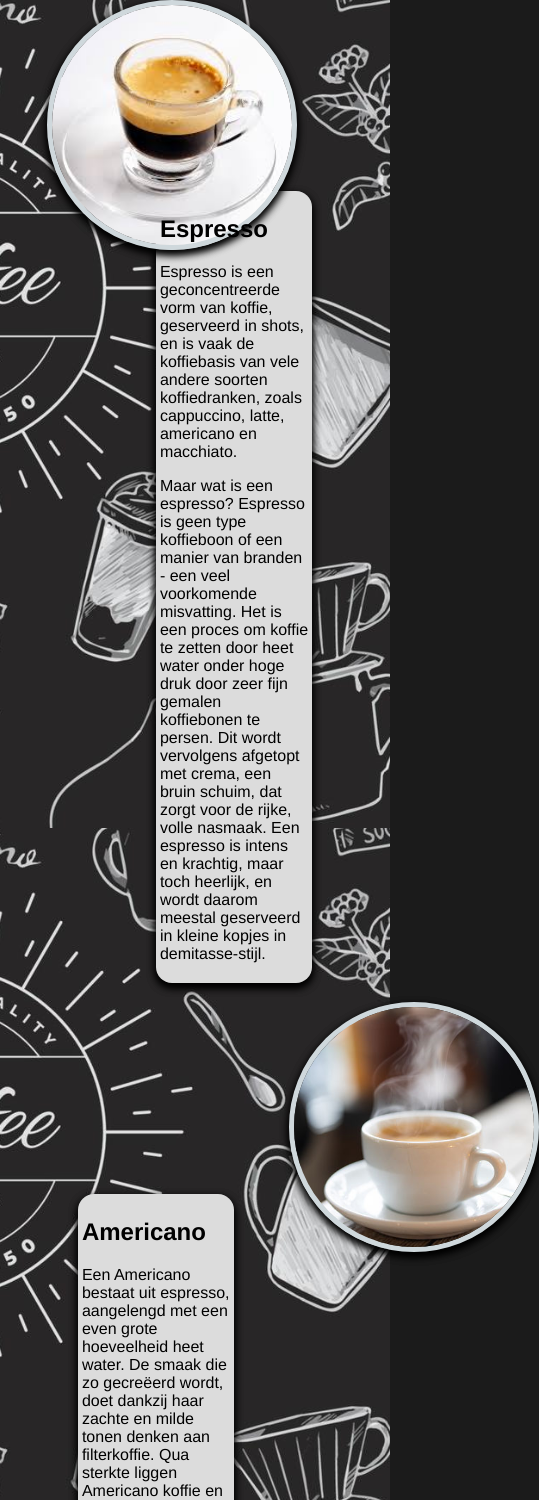
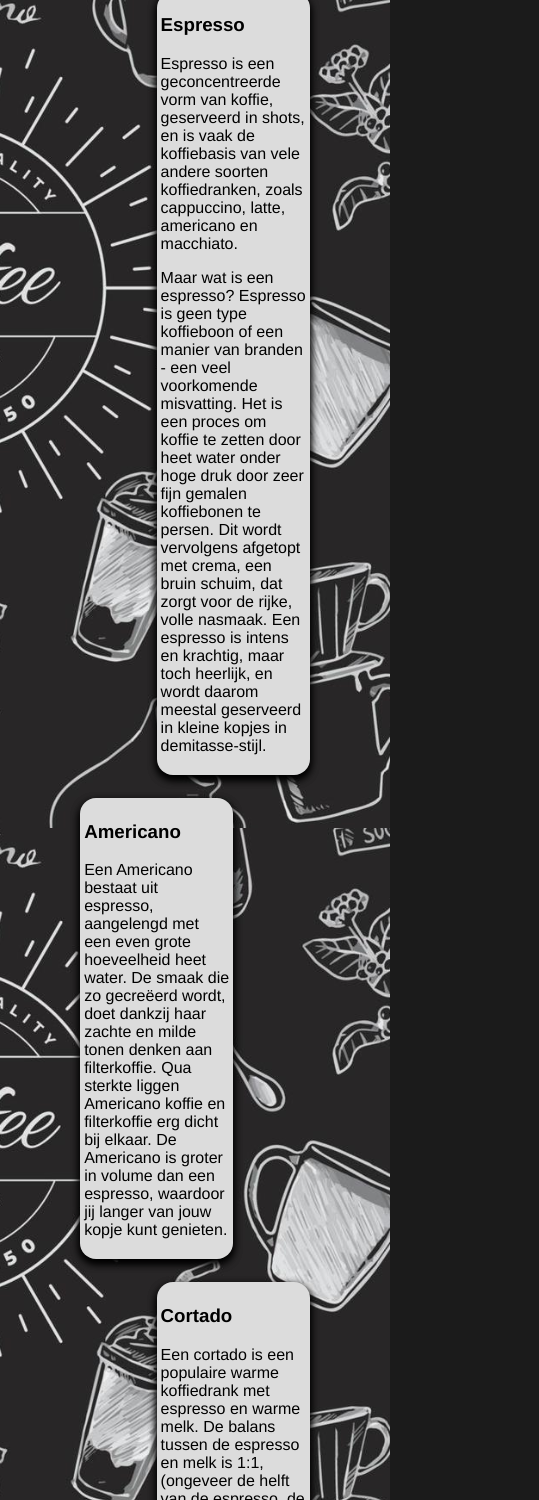
Before and after one commit to sanderboompje/Internetstandaarden, a plain HTML site: page soorten_koffie.html in a window 390 px wide. Shown: the part 500-2000 px from the top of the page, 539 px wide, since content can reach past the window. Drawn offline with Linux system fonts and the light colour scheme.

Commit message:
img gefixxx

```diff
--- a/soorten_koffie.html
+++ b/soorten_koffie.html
@@ -11,8 +11,8 @@
 
 
 <body>
-<section class="banner">
-</section>
+    <section class="banner">
+    </section>
     <nav>
         <ul>
             <li><a href="index.html">Home</a></li>
@@ -23,6 +23,7 @@
         </ul>
     </nav>
     <main>
+        <section>
             <img class="img_left" src="img/espresso.jpg" alt="Espresso">
             <section class="right">
                 <h1>Espresso</h1>
@@ -42,8 +43,9 @@
                     meestal geserveerd in kleine kopjes in demitasse-stijl.
                 </p>
             </section>
+        </section>
+        <section>
             <img class="img_right" src="img/coffee.jpg" alt="Americano">
-
             <section class="left">
                 <h1>Americano</h1>
                 <p>
@@ -55,8 +57,9 @@
                     espresso, waardoor jij langer van jouw kopje kunt genieten.
                 </p>
             </section>
+        </section>
+        <section>
             <img class="img_left" src="img/cortado.jpg" alt="Espresso">
-
             <section class="right">
                 <h1>Cortado</h1>
                 <p>
@@ -77,8 +80,9 @@
                     flair gaat, maar over harmonie tussen de smaken.
                 </p>
             </section>
+        </section>
+        <section>
             <img class="img_right" src="img/doppio.jpg" alt="Doppio">
-
             <section class="left">
                 <h1>Doppio</h1>
                 <p>
@@ -89,8 +93,9 @@
                     standaard hoeveelheid espresso geworden (hoewel het per café kan verschillen).
                 </p>
             </section>
+        </section>
+        <section>
             <img class="img_left" src="img/capuccino.jpg" alt="Cappuccino">
-
             <section class="right">
                 <h1>Cappuccino</h1>
                 <p>
@@ -105,8 +110,9 @@
                     bijgemengd, krijgt de espresso een sterkere smaak.
                 </p>
             </section>
+        </section>
+        <section>
             <img class="img_right" src="img/lattemachiato.jpg" alt="Lattemachiato">
-
             <section class="left">
                 <h1>Latte macchiato</h1>
                 <p>
@@ -125,8 +131,9 @@
                     textuur van het melk(schuim).
                 </p>
             </section>
+        </section>
+        <section>
             <img class="img_left" src="img/flatwhite.jpg" alt="Flatwhite">
-
             <section class="right">
                 <h1>Flat white</h1>
                 <p>
@@ -139,6 +146,7 @@
                     balans tussen een ristretto en opgeklopte, zachte melk.
                 </p>
             </section>
+        </section>
     </main>
     <footer>
         <p class="foot">© Made by: me</p>
--- a/style.css
+++ b/style.css
@@ -1,3 +1,22 @@
+@media screen and (max-width: 920px) {
+    .img_left {
+        display: none;
+    }
+
+    .img_right {
+        display: none;
+    }
+
+    .right {
+        margin-left: 0;
+        margin-right: 0;
+    }
+
+    .left {
+        margin-left: 0;
+        margin-right: 0;
+    }
+}
 body {
     margin: 0;
     padding: 0;
@@ -78,8 +97,7 @@ main {
     height: auto;
     border-radius: 50%;
     background-size: cover;
-    margin-bottom: -16%;
-    margin-top: 3%;
+    margin-bottom: -13%;
     margin-left: 12%;
     border: 0.3125em solid #cfd8dc;
     box-shadow: 0 0.25em 0.5em 0, 0 0.25em 0.5em 0;
@@ -90,14 +108,20 @@ main {
     height: auto;
     border-radius: 50%;
     background-size: cover;
-    margin-bottom: -16%;
-    margin-top: 3%;
+    margin-bottom: -13%;
     margin-left: 74%;
     border: 0.3125em solid #cfd8dc;
     box-shadow: 0 0.25em 0.5em 0, 0 0.25em 0.5em 0;
 }
 
 main section {
+    padding: 1%;
+    margin-bottom: 2%;
+}
+
+.right {
+    margin-left: 40%;
+    margin-right: 20%;
     background-color: gainsboro;
     margin-bottom: 2%;
     border-radius: 1em;
@@ -105,14 +129,14 @@ main section {
     box-shadow: 0 0.25em 0.5em 0, 0 0.25em 0.5em 0;
 }
 
-.right {
-    margin-left: 40%;
-    margin-right: 20%;
-}
-
 .left {
     margin-left: 20%;
     margin-right: 40%;
+    background-color: gainsboro;
+    margin-bottom: 2%;
+    border-radius: 1em;
+    padding: 1%;
+    box-shadow: 0 0.25em 0.5em 0, 0 0.25em 0.5em 0;
 }
 
 .foot {
```
Also changed, not shown: index.html (+5 -2 lines), locaties.html (+1 -2 lines), voedingswaarden.html (+36 -14 lines).
